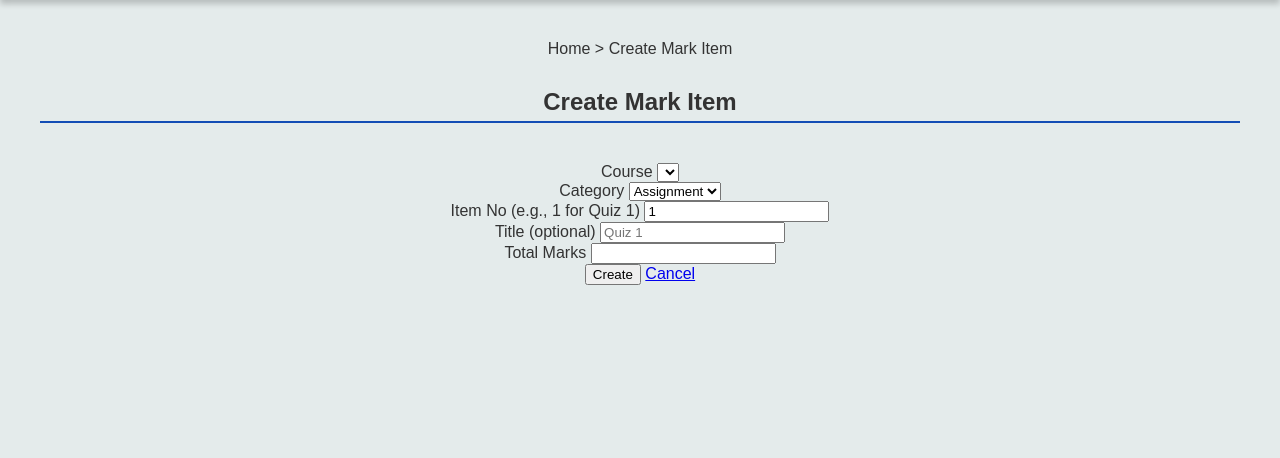
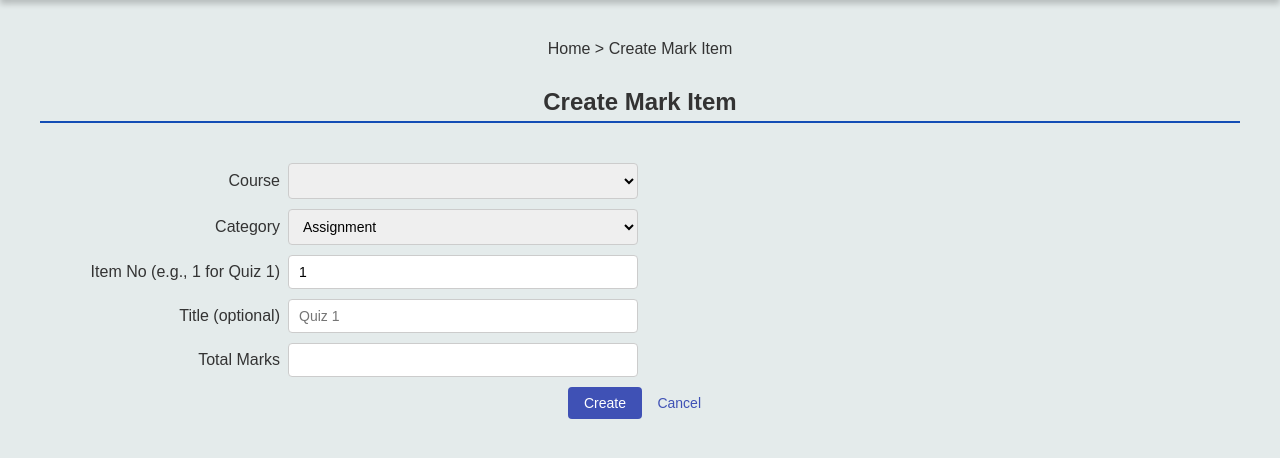
Before and after one commit to Abdullah-SE-bit/Student-Portal-Project, a Flask app: page /teacher/marks/create in a window 1280 px wide. Shown: the part 60-518 px from the top of the page. Run offline with Flask 3, Linux system fonts and the light colour scheme; a user stored in the database is signed in; data comes from the database, SQL or seed files in the repository; both versions use the stored data as it was after the commit; lists and menus that the app fills with data are empty.

Commit message:
CSs fixed for input fields

```diff
--- a/static/portal_template.css
+++ b/static/portal_template.css
@@ -519,3 +519,63 @@ ul {
   text-decoration: underline;
   white-space: nowrap;
 }
+
+/* Generic primary button */
+.btn-primary,
+button.btn-primary {
+  padding: 8px 16px;
+  border: none;
+  border-radius: 4px;
+  background-color: #3f51b5;
+  color: #ffffff;
+  font-size: 14px;
+  cursor: pointer;
+  transition: background-color 0.2s ease;
+}
+
+.btn-primary:hover,
+button.btn-primary:hover {
+  background-color: #303f9f;
+}
+
+/* Secondary link-style button */
+.btn-secondary,
+a.btn-secondary {
+  padding: 6px 10px;
+  border-radius: 4px;
+  border: 1px solid transparent;
+  color: #3f51b5;
+  text-decoration: none;
+  font-size: 14px;
+}
+
+.btn-secondary:hover,
+a.btn-secondary:hover {
+  text-decoration: underline;
+}
+
+/* Form controls inside teacher pages */
+.table-container input[type="text"],
+.table-container input[type="number"],
+.table-container select {
+  width: 100%;
+  max-width: 350px;
+  padding: 8px 10px;
+  border-radius: 4px;
+  border: 1px solid #ccc;
+  font-size: 14px;
+  box-sizing: border-box;
+}
+
+/* Optional: align label + control nicely in Create Mark Item */
+.table-container .form-group {
+  margin-bottom: 10px;
+  display: flex;
+  align-items: center;
+  gap: 8px;
+}
+
+.table-container .form-group label {
+  min-width: 220px;
+  text-align: right;
+}
--- a/templates/teacher_add_marks.html
+++ b/templates/teacher_add_marks.html
@@ -13,7 +13,7 @@
   </div>
 
   <div class="table-container" style="padding:20px;">
-    <form method="post">
+    <form method="post" class="teacher-form">
       <table>
         <thead>
           <tr>
--- a/templates/teacher_create_mark_item.html
+++ b/templates/teacher_create_mark_item.html
@@ -7,7 +7,7 @@
   <div class="page-header"><h2>Create Mark Item</h2></div>
 
   <div class="table-container" style="padding:20px;">
-    <form method="post">
+    <form method="post" class="teacher-form">
       <div class="form-group">
         <label>Course</label>
         <select name="course" required>
```
Also changed, not shown: flake.db.
